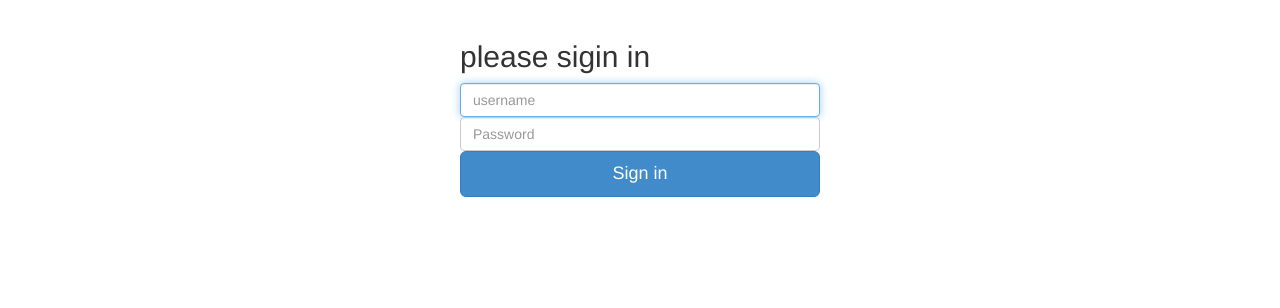
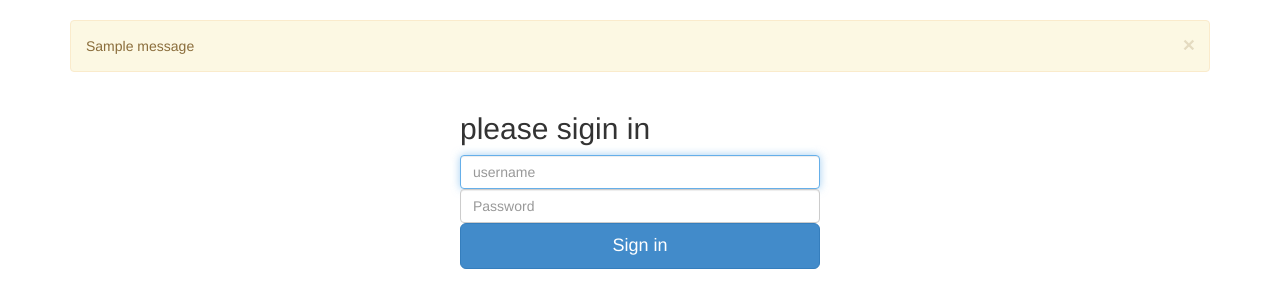
Before and after one commit to jiangsai0502/MyTodolist, a Flask app: page /login in a window 1280 px wide. Shown: the part 52-360 px from the top of the page. Run offline with Flask 2, Linux system fonts and the light colour scheme; tables that the repository leaves empty hold one stand-in row (values such as "Sample post"); one stand-in notice (Sample message) is shown; some libraries are stand-ins or nearby versions.

Commit message:
添加flash消息

```diff
--- a/app.py
+++ b/app.py
@@ -1,5 +1,5 @@
 import pymysql
-from flask import Flask, render_template, g, session, redirect, url_for, request
+from flask import Flask, render_template, g, session, redirect, url_for, request, flash
 
 app = Flask(__name__)
 app.config['SECRET_KEY'] = 'ThisIsTheKey'
@@ -25,6 +25,7 @@ def Sai_a_r(response):
     g.db.close()
     return response
 
+
 @app.route('/')
 def show_todo_list():
     if not session.get('logged_in'):
@@ -42,19 +43,21 @@ def login():
     error = None
     if request.method == 'POST':
         if request.form['username'] != app.config['USERNAME']:
-            error = 'Invalid username'
+            flash('Invalid username')
         elif request.form['password'] != app.config['PASSWORD']:
-            error = 'Invalid password'
+            flash('Invalid password')
         else:
             session['logged_in'] = True
+            flash('you have logged in!')
             return redirect(url_for('show_todo_list'))
     return render_template('login.html')
 
 @app.route('/logout')
 def logout():
     session.pop('logged_in', None)
+    flash('you have logout!')
     return redirect(url_for('login'))
 
 if __name__ == '__main__':
-	app.run(host='0.0.0.0', port=5000, debug=False)
-	# app.run(host='0.0.0.0', port=5000, debug=True)
+	# app.run(host='0.0.0.0', port=5000, debug=False)
+	app.run(host='0.0.0.0', port=5000, debug=True)
--- a/templates/base.html
+++ b/templates/base.html
@@ -20,8 +20,17 @@
                 <li><a class="btn" href="{{ url_for('logout') }}">logout</a></li>
             </ul>
             {% endif %}
+            </nav>
 
-            </nav>
+            <!-- flash message -->
+            {% for message in get_flashed_messages() %}
+            <div class="alert alert-warning alert-dismissible" role="alert">
+                <button type="button" class="close" data-dismiss="alert">
+                    <span aria-hidden="true">&times;</span>
+                    <span class="sr-only">close</span></button>
+                {{ message }}
+            </div>
+            {% endfor %}
 
             <!-- body block -->
             {% block content %}
```
Also changed, not shown: README.md, 1 other file.
